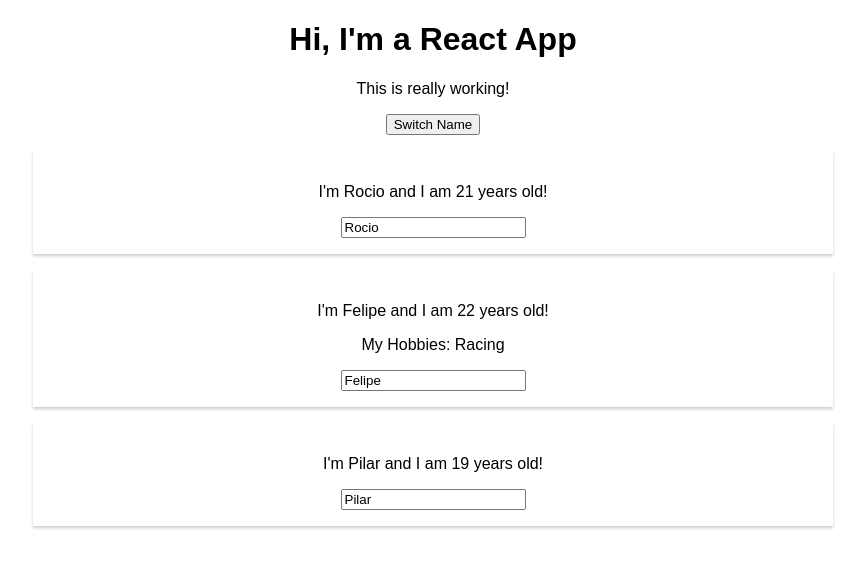
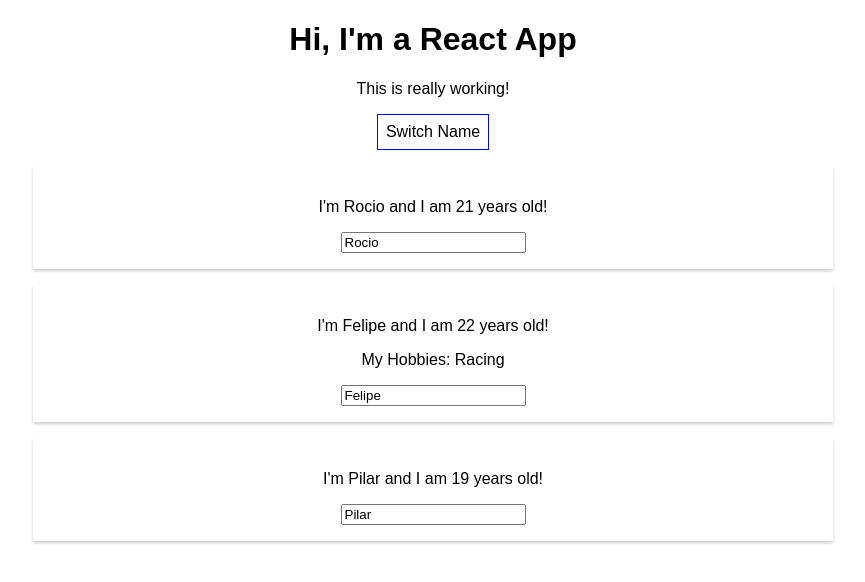
Before and after one commit to rocionadal/react-guide, a React (Create React App) app: page / in a window 1280 px wide. Shown: the top 582 px of the page, without its empty margins (207-1072 px from the left). Built offline with nearby package versions, Linux system fonts and the light colour scheme.

Commit message:
inline style

```diff
--- a/src/App.js
+++ b/src/App.js
@@ -33,11 +33,21 @@
   }
 
   render () {
+    const buttonStyle = {
+      backgroundColor: 'white',
+      font: 'inherit',
+      border: '1px solid blue',
+      padding: '8px',
+      cursor: 'pointer'
+    };
+
     return (
       <div className="App">
         <h1>Hi, I'm a React App</h1>
         <p>This is really working!</p>
-        <button onClick={() => this.switchNameHandler('Rocioo!!')}>Switch Name</button>
+        <button
+          style={buttonStyle}
+          onClick={() => this.switchNameHandler('Rocioo!!')}>Switch Name</button>
         <Person
           name={this.state.persons[0].name}
           age={this.state.persons[0].age} />
```
